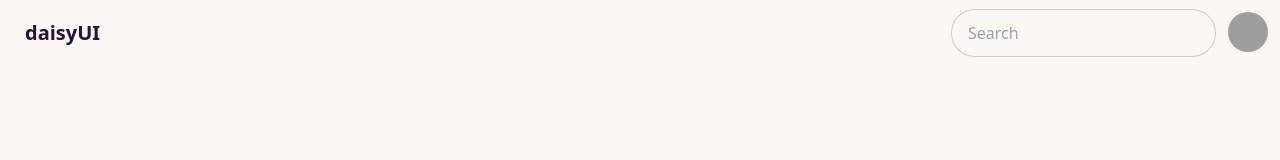
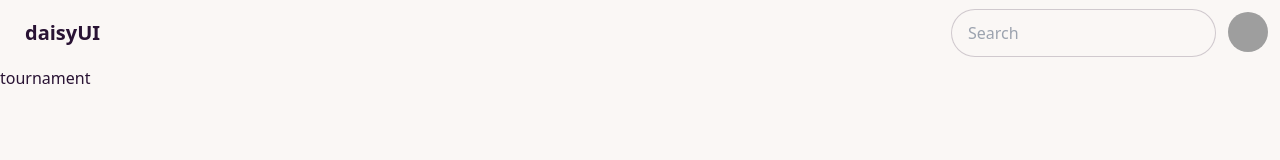
Before and after one commit to Rmiq/jumball-demo, a Next.js app: page /tournaments/1 in a window 1280 px wide. Shown: the top 160 px of the page. Built offline with nearby package versions, Linux system fonts and the light colour scheme; grey boxes are pictures that could not be loaded.

Commit message:
test from codespaces

```diff
--- a/src/pages/tournaments/[id].tsx
+++ b/src/pages/tournaments/[id].tsx
@@ -4,6 +4,7 @@ const Tournament = () => {
   return (
     <div>
       <Header />
+      <p>tournament</p>
     </div>
   );
 };
```
